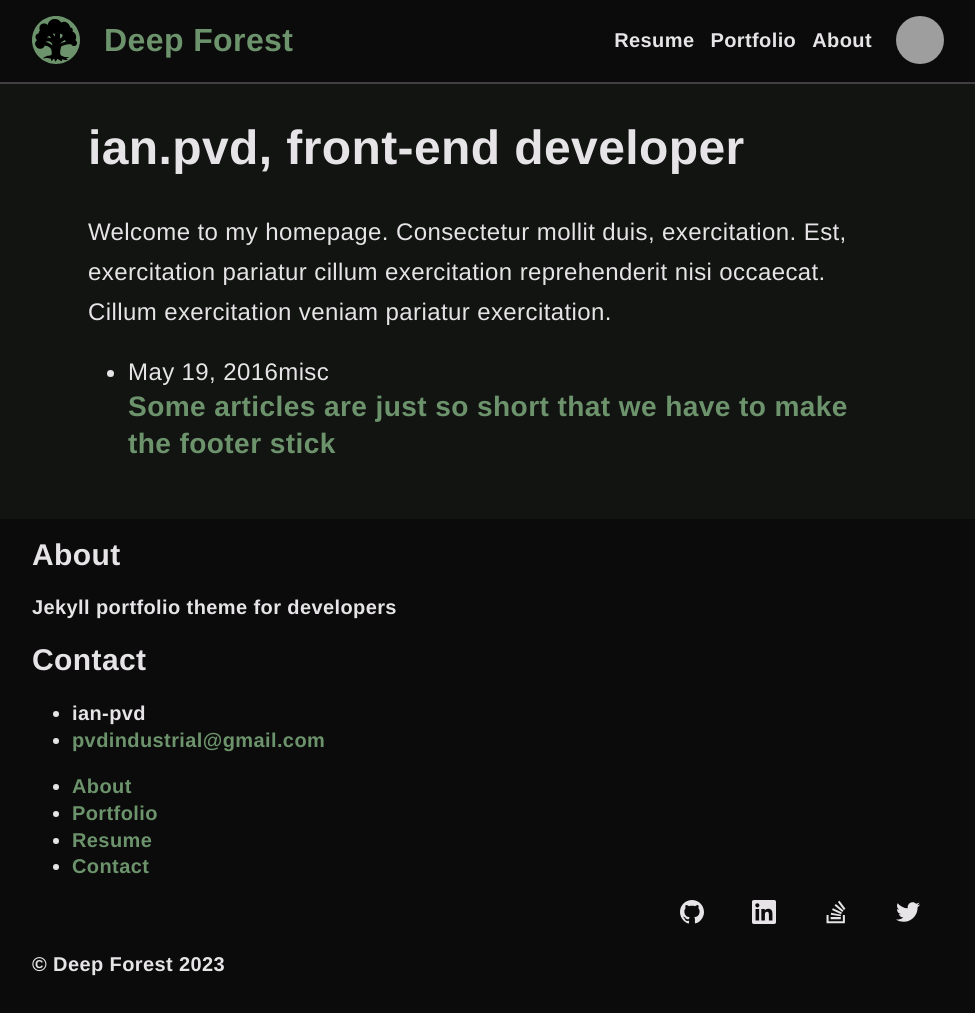
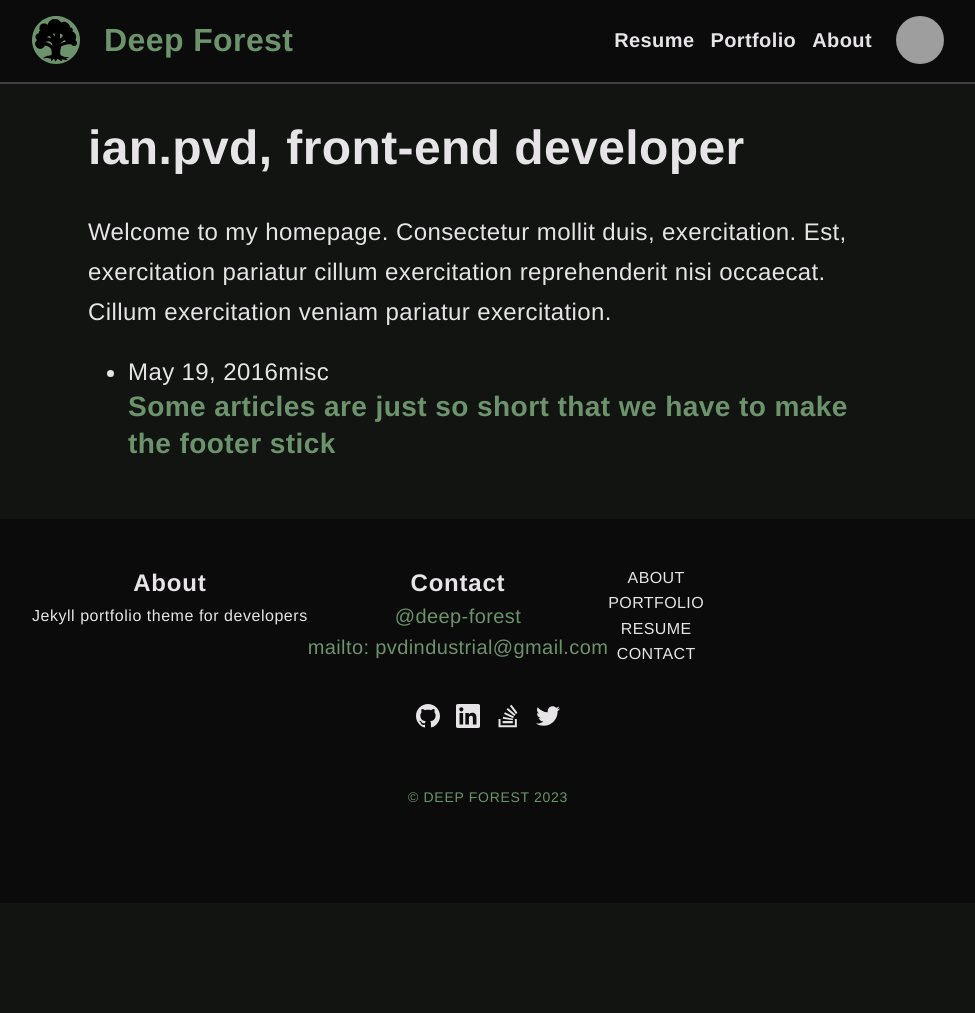
Before and after one commit to ian-pvd/deep-forest, a Jekyll site: the page built from index.md, in a window 1280 px wide. Shown: the whole page, without its empty margins (152-1127 px from the left). Built offline with Jekyll 4.4.1, drawn with Linux system fonts in a browser that asks for light colours; after the commit the page ends 903 px from its top, so only the background shows below that; grey boxes are pictures that could not be loaded.

Commit message:
wip footer styles

```diff
--- a/_config.yml
+++ b/_config.yml
@@ -1,8 +1,10 @@
 title: Deep Forest
 repo: https://github.com/ian-pvd/deep-forest
+license: https://github.com/ian-pvd/deep-forest/blob/main/LICENSE.txt
 author:
   name: ian-pvd
   email: pvdindustrial@gmail.com
+twitter: deep-forest
 
 # Jekyll plugins
 plugins:
--- a/_includes/site-footer.html
+++ b/_includes/site-footer.html
@@ -6,33 +6,46 @@
 
 	<div class="site-footer__wrapper">
 		<div class="site-footer__columns">
+
 			<div class="site-footer__col">
-				<h2>About</h2>
-				<p>{{ site.description | escape }}</p>
+				<h2 class="site-footer__title">About</h2>
+				<p class="site-footer__description">{{ site.description | escape }}</p>
 			</div>
+
 			<div class="site-footer__col">
-				<h2>Contact</h2>
-				{%- if site.author %}
+				<h2 class="site-footer__title">Contact</h2>
+
+				{%- if site.twitter || site.author.email -%}
 				<ul class="site-footer__contact-list">
-					{% if site.author.name -%}
-					<li class="site-footer__author-name">{{ site.author.name | escape }}</li>
+					{%- if site.twitter -%}
+					<li class="site-footer__author-twitter">
+						<a class="site-footer__twitter-link" href="https://twitter.com/{{site.twitter | escape }}" target="_blank"
+							rel="noopener nofollow">@{{ site.twitter | escape }}</a>
+					</li>
 					{% endif -%}
-					{% if site.author.email -%}
-					<li><a class="site-footer__author_email" href="mailto:{{ site.author.email }}">{{ site.author.email }}</a></li>
+					{%- if site.author.email -%}
+					<li class="site-footer__author-email">
+						<a class="site-footer__email-link" href="mailto:{{ site.author.email }}">mailto: {{
+							site.author.email }}</a>
+					</li>
 					{%- endif %}
 				</ul>
-				{%- endif %}
+				{%- endif -%}
 			</div>
+
 			{%- if utilities_nav_size > 0 -%}
 			<div class="site-footer__col">
-				<nav class="site-footer__nav site-footer__col" id="site-footer-nav">
-					<ul>
+				<nav class="site-footer__nav" id="site-footer-nav">
+					<ul class="site-footer__nav-menu">
 						{%- for path in utilities_nav -%}
-							{%- assign utilities_item = site.pages | where: "path", path | first -%}
-							{%- if utilities_item.title -%}
-							<li><a href="{{ utilities_item.url | relative_url }}">{{ utilities_item.title | escape }}</a>
+						{%- assign utilities_item = site.pages | where: "path", path | first -%}
+						{%- if utilities_item.title -%}
+						<li class="site-footer__nav-item">
+							<a class="site-footer__nav-link" href="{{ utilities_item.url | relative_url }}">
+								{{ utilities_item.title | escape }}
+							</a>
 							{%- endif -%}
-						{%- endfor -%}
+							{%- endfor -%}
 					</ul>
 				</nav>
 			</div>
@@ -42,7 +55,15 @@
 			<nav class="site-footer__social-links" id="site-footer-social-link">
 				{%- include social-links.html -%}
 			</nav>
-			<p class="site-footer__copyright">&copy; {{ site.title | escape }} {{ site.time | date: '%Y' }}</p>
+			<span class="site-footer__copyright">
+				{%- if site.license -%}
+				<a href="{{ site.license }}" target="_blank" rel="noopener nofollow">
+					{%- endif -%}
+					&copy; {{ site.title | escape }} {{ site.time | date: '%Y' }}
+					{%- if site.license -%}
+				</a>
+				{%- endif -%}
+			</span>
 		</div>
 	</div>
 </footer>
--- a/_sass/includes/site-footer.scss
+++ b/_sass/includes/site-footer.scss
@@ -2,24 +2,94 @@
 	background-color: var(--c-site-header);
 	color: var(--c-text);
 	display: flex;
-	padding: 1rem 1.5rem;
+	justify-content: center;
+	padding: 3rem 1.5rem 6rem;
 	position: relative;
-	justify-content: center;
 }
 
 .site-footer__wrapper {
 	align-items: center;
-	// display: flex;
 	justify-content: flex-start;
 	width: 100%;
 
 	@media #{$desktop} {
+		display: block;
 		margin: 0 auto;
-		display: block;
 		max-width: calc(54rem + 3rem); // 54rem + 3rem (half site footer padding)
 	}
 }
 
 .site-footer__columns {
-	// display: flex;
+	@media #{$desktop} {
+		display: flex;
+	}
 }
+
+.site-footer__col {
+	margin: 0 0 1.5rem;
+	text-align: center;
+}
+
+.site-footer__title {
+	font-size: var(--fs-large);
+	letter-spacing: 0.033em;
+	margin: 0 0 0.25rem;
+}
+
+.site-footer__description {
+	font-size: var(--fs-small);
+	font-weight: normal;
+	letter-spacing: 0.033em;
+	margin: 0;
+}
+
+.site-footer__contact-list {
+	font-weight: normal;
+	list-style: none;
+	margin: 0;
+	padding: 0;
+}
+
+.site-footer__author-twitter,
+.site-footer__author-email {
+	margin: 0 0 0.25rem;
+}
+
+.site-footer__twitter-link,
+.site-footer__email-link {
+	display: inline-block;
+}
+
+.site-footer__nav-menu {
+	font-size: 16px;
+	font-weight: normal;
+	list-style: none;
+	margin: 0;
+	padding: 0;
+	text-transform: uppercase;
+}
+
+.site-footer__nav-item {
+	margin: 0 0 0.25rem;
+}
+
+.site-footer__nav-link {
+	color: var(--c-text);
+	display: block;
+
+	&:focus,
+	&:hover {
+		color: var(--c-link);
+		text-decoration: none;
+	}
+}
+
+.site-footer__copyright {
+	display: block;
+	font-size: var(--fs-xsmall);
+	font-weight: normal;
+	letter-spacing: 0.05em;
+	margin: 0;
+	text-align: center;
+	text-transform: uppercase;
+}
--- a/_sass/includes/social-link-item.scss
+++ b/_sass/includes/social-link-item.scss
@@ -11,6 +11,10 @@
 		&:first-child {
 			margin-right: 1.5rem;
 		}
+	}
+
+	@at-root .site-footer & {
+		margin: 0.75rem 0.5rem;
 	}
 }
 
--- a/_sass/includes/social-links.scss
+++ b/_sass/includes/social-links.scss
@@ -10,7 +10,7 @@
 	}
 
 	@at-root .site-footer & {
-		// Footer style overrides.
+		margin-bottom: 3rem;
 	}
 }
 
@@ -85,4 +85,8 @@
 			}
 		}
 	}
+
+	@at-root .site-footer & {
+		justify-content: center;
+	}
 }
--- a/_sass/variables.scss
+++ b/_sass/variables.scss
@@ -16,7 +16,7 @@
 	--c-highlight: var(--color-tom-thumb);
 
 	/* Font Sizes */
-	--fs-small: 0.75rem; // 12px
+	--fs-xsmall: 0.875rem; // 14px
 	--fs-small: 1rem; // 16px
 	--fs-medium: 1.25rem; // 20px
 	--fs-large: 1.5rem; // 24px
```
